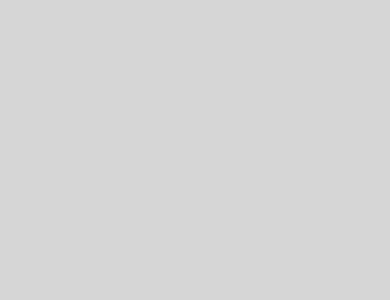
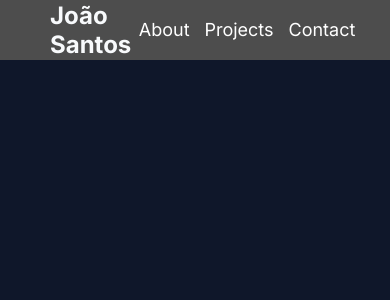
Before and after one commit to JoaoSantosK/portfolio, a React (Vite) app: page / in a window 390 px wide. Shown: the top 300 px of the page. Built offline with nearby package versions, Linux system fonts and the light colour scheme.

Commit message:
Header component
Componente do Header desenvolvido, falta alterações básicas e desenvolver a parte responsiva.

```diff
--- a/index.html
+++ b/index.html
@@ -7,6 +7,9 @@
     <meta name="author" content="João Santos">
     <meta name="keyword" content="palavras,separadas,por,virgulas">
     <meta http-equiv="X-UA-Compatible" content="IE=Edge">
+    <link rel="preconnect" href="https://fonts.googleapis.com">
+    <link rel="preconnect" href="https://fonts.gstatic.com" crossorigin>
+    <link href="https://fonts.googleapis.com/css2?family=Inter:ital,opsz,wght@0,14..32,100..900;1,14..32,100..900&display=swap" rel="stylesheet">
     <title>Portfólio</title>
   </head>
   <body>
--- a/src/App.jsx
+++ b/src/App.jsx
@@ -1,7 +1,8 @@
+import Header from "./components/Header/Header.jsx";
+
 function App() {
   return (
-    <div className="App">
-    </div>
+    <Header />
   )
 }
 
--- /dev/null
+++ b/src/components/Header/Header.css
@@ -0,0 +1,40 @@
+header {
+    width: 100%;
+    height: 60px;
+    display: flex;
+    justify-content: space-between;
+    align-items: center;
+    background-color: var(--header-bg-color-lm);
+}
+
+header h1 {
+    color: var(--color-text-main);
+    margin-left: 50px;
+    font-size: 24px;
+}
+
+header nav {
+    margin-right: 80px;
+    width: 200px;
+}
+
+header nav ul {
+    display: flex;
+    justify-content: space-around;
+    list-style: none;
+}
+
+header nav ul li {
+    font-size: 18px;
+    padding: 0 4%;
+    border-bottom: 1px solid transparent;
+}
+
+header nav ul li:hover {
+    border-bottom: 2px solid var(--color-text-main);
+}
+
+header nav ul li a {
+    color: #fff;
+    text-decoration: none;
+}
--- /dev/null
+++ b/src/components/Header/Header.jsx
@@ -0,0 +1,18 @@
+import './Header.css';
+
+const Header = () => {
+    return (
+        <header>
+            <h1>João Santos</h1>
+            <nav>
+                <ul>
+                    <li><a href="#">About</a></li>
+                    <li><a href="#">Projects</a></li>
+                    <li><a href="#">Contact</a></li>
+                </ul>
+            </nav>
+        </header>
+    )
+}
+
+export default Header;
--- a/src/index.css
+++ b/src/index.css
@@ -1,8 +1,12 @@
 :root {
-  --bg-color-primary: #d6d6d6;
-  --bg-color-dark-mode: #0d0d0d;
-  --color-text-main : #504eff;
+  --bg-color-primary: #0F172A; /*Background Color - Light Mode*/
+  --bg-color-dark-mode: #0d0d0d; /*Background Color - Dark Mode*/
+  --bg-surface-cards: #1E293B; /*Background Color for Cards and Surfaces*/
+  --color-text-main : #F8FAFC;
   --color-text-secondary: #444444;
+  /*Header*/
+  --header-bg-color-lm: #4d4d4d; /*Header Background Color - Light Mode*/
+  --header-bg-color-dm: #d6d6d6; /*Header Background Color - Dark Mode*/
 }
 
 * {
@@ -13,4 +17,5 @@
 
 body {
   background-color: var(--bg-color-primary);
+  font-family: 'Inter', sans-serif;
 }
```
